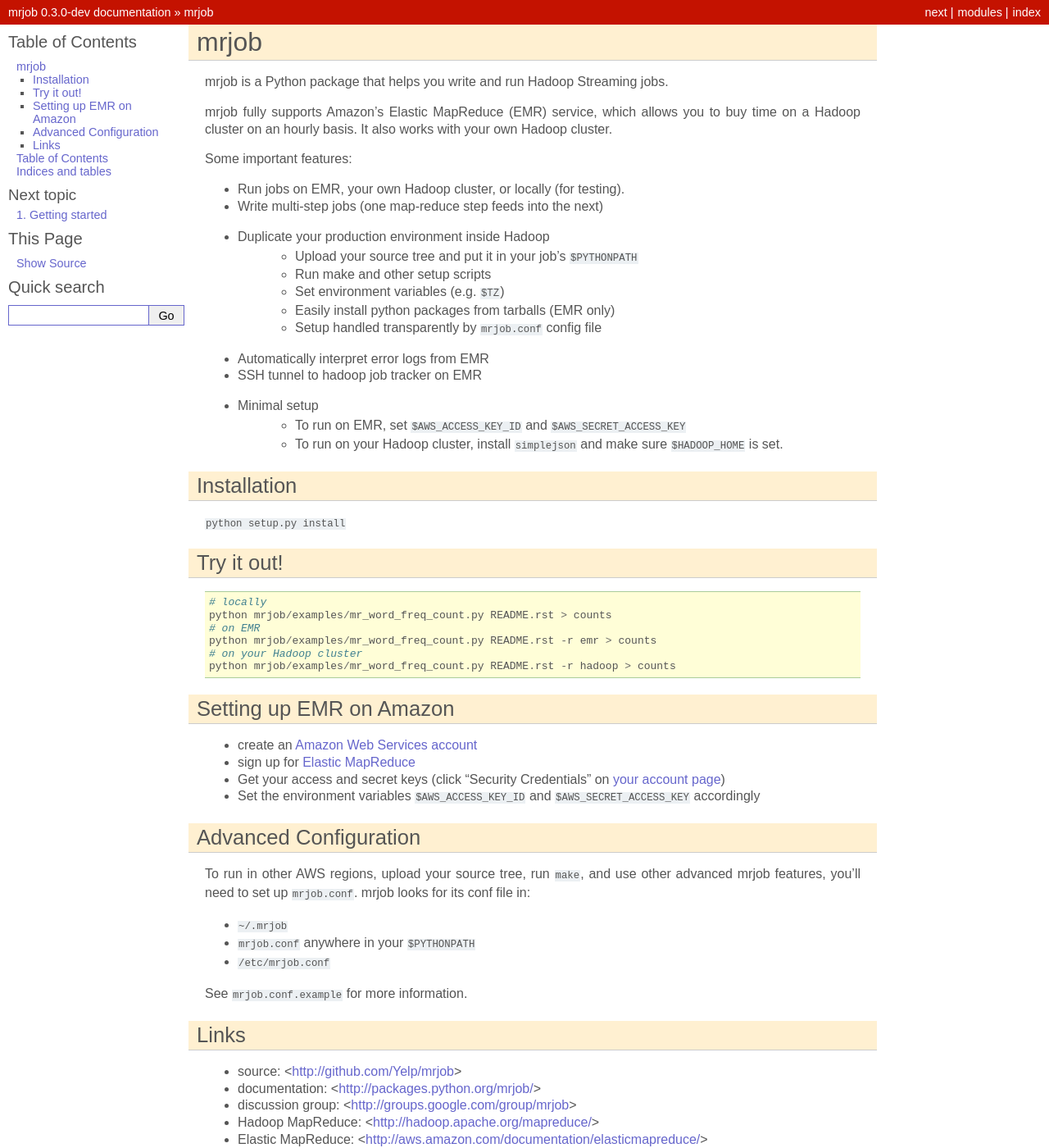
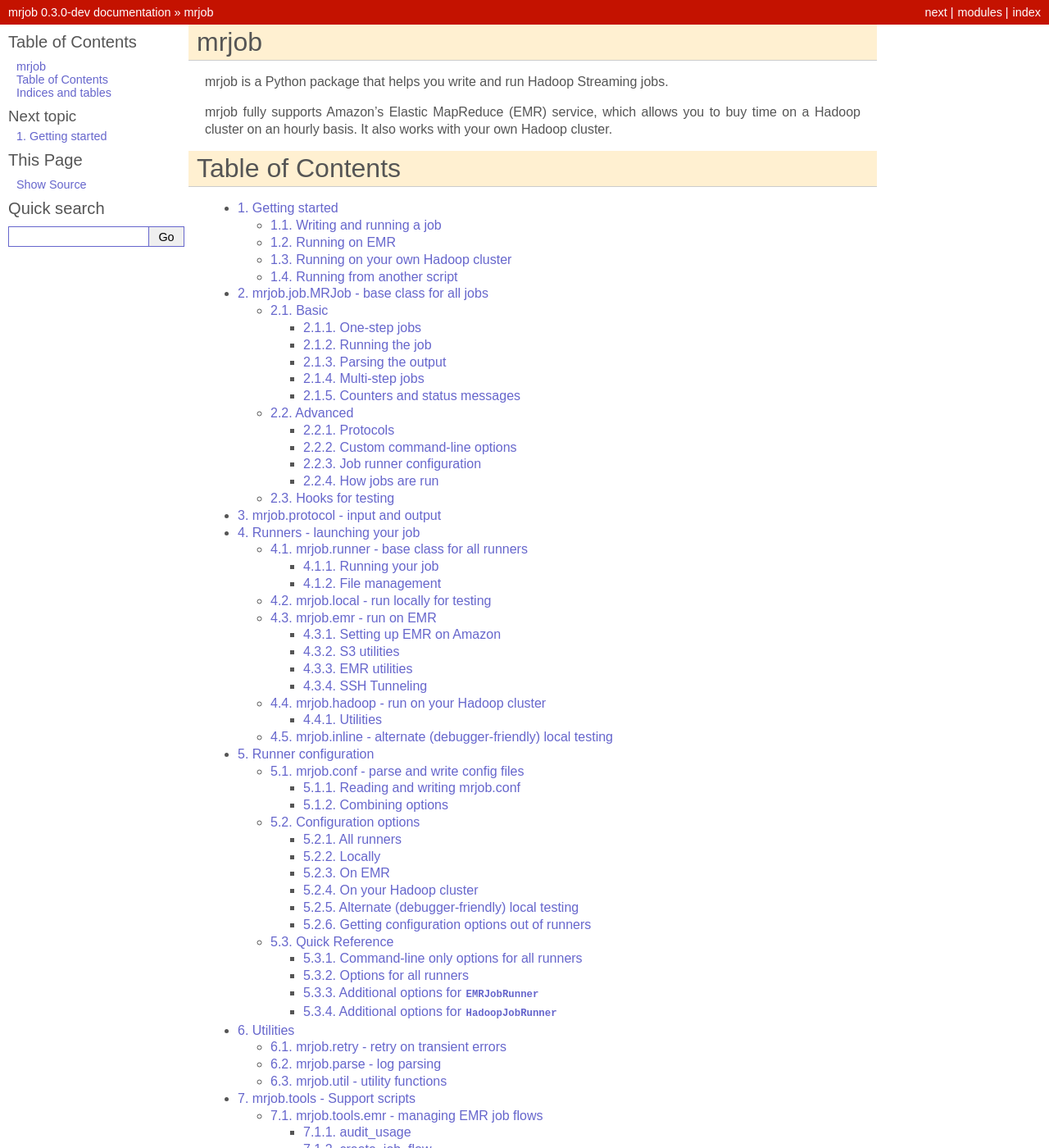
Before and after one commit to Yelp/mrjob, a Sphinx documentation site: the page built from docs/index.rst, in a window 1280 px wide and 1400 px high. Shown: the whole window at 82% size. Built offline with Sphinx 7.4.7, drawn with Linux system fonts in a browser that asks for light colours; some of the changed lines change nothing that is shown; some of the changed text lies outside the part shown.

Commit message:
Removed readme from doc index, put in description and moved EMR setup to runners-emr

```diff
--- a/README.rst
+++ b/README.rst
@@ -38,8 +38,6 @@
     # on your Hadoop cluster
     python mrjob/examples/mr_word_freq_count.py README.rst -r hadoop > counts
 
-.. _amazon-setup:
-
 Setting up EMR on Amazon
 ------------------------
 
--- a/docs/index.rst
+++ b/docs/index.rst
@@ -3,7 +3,12 @@
    You can adapt this file completely to your liking, but it should at least
    contain the root `toctree` directive.
 
-.. include:: ../README.rst
+mrjob
+=====
+
+mrjob is a Python package that helps you write and run Hadoop Streaming jobs.
+
+mrjob fully supports Amazon's Elastic MapReduce (EMR) service, which allows you to buy time on a Hadoop cluster on an hourly basis. It also works with your own Hadoop cluster.
 
 Table of Contents
 =================
--- a/docs/runners-emr.rst
+++ b/docs/runners-emr.rst
@@ -4,6 +4,16 @@
 .. py:module:: mrjob.emr
 
 .. autoclass:: EMRJobRunner
+
+.. _amazon-setup:
+
+Setting up EMR on Amazon
+------------------------
+
+* create an `Amazon Web Services account <http://aws.amazon.com/>`_
+* sign up for `Elastic MapReduce <http://aws.amazon.com/elasticmapreduce/>`_
+* Get your access and secret keys (click "Security Credentials" on `your account page <http://aws.amazon.com/account/>`_)
+* Set the environment variables :envvar:`AWS_ACCESS_KEY_ID` and :envvar:`AWS_SECRET_ACCESS_KEY` accordingly
 
 S3 utilities
 ------------
```
